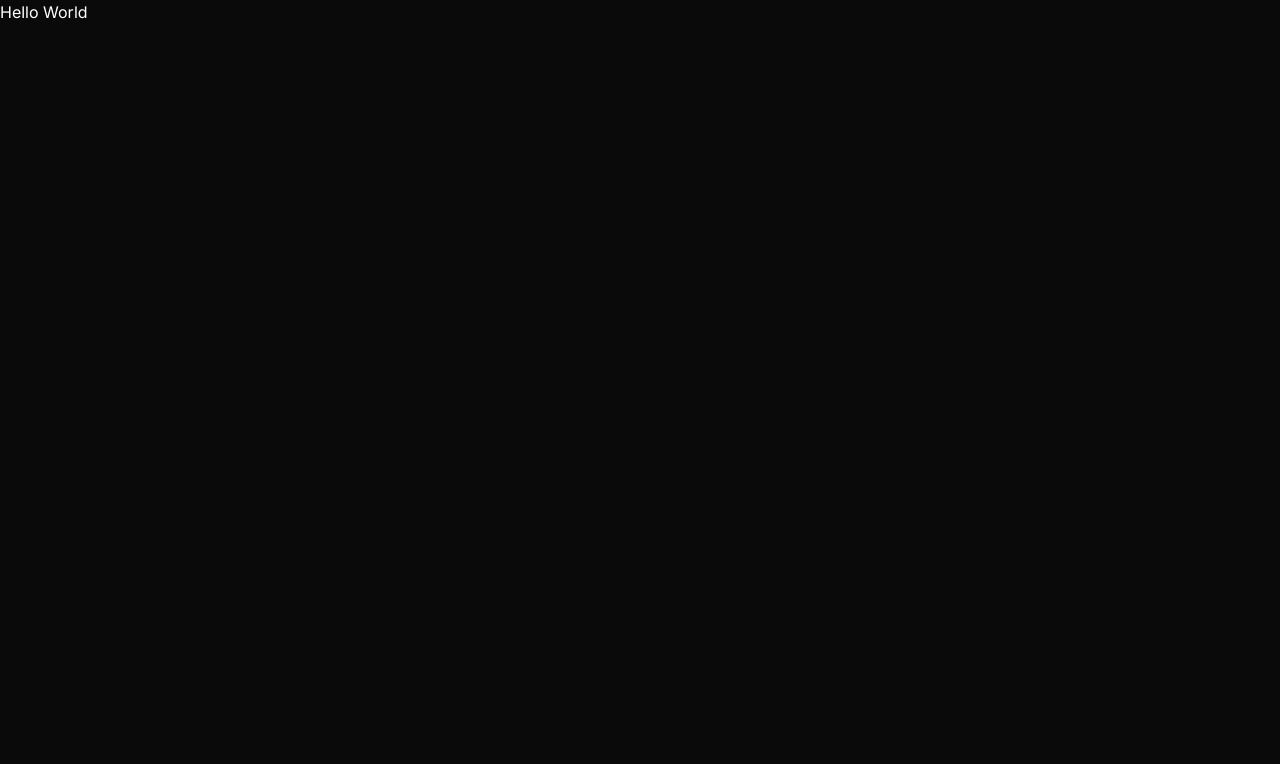
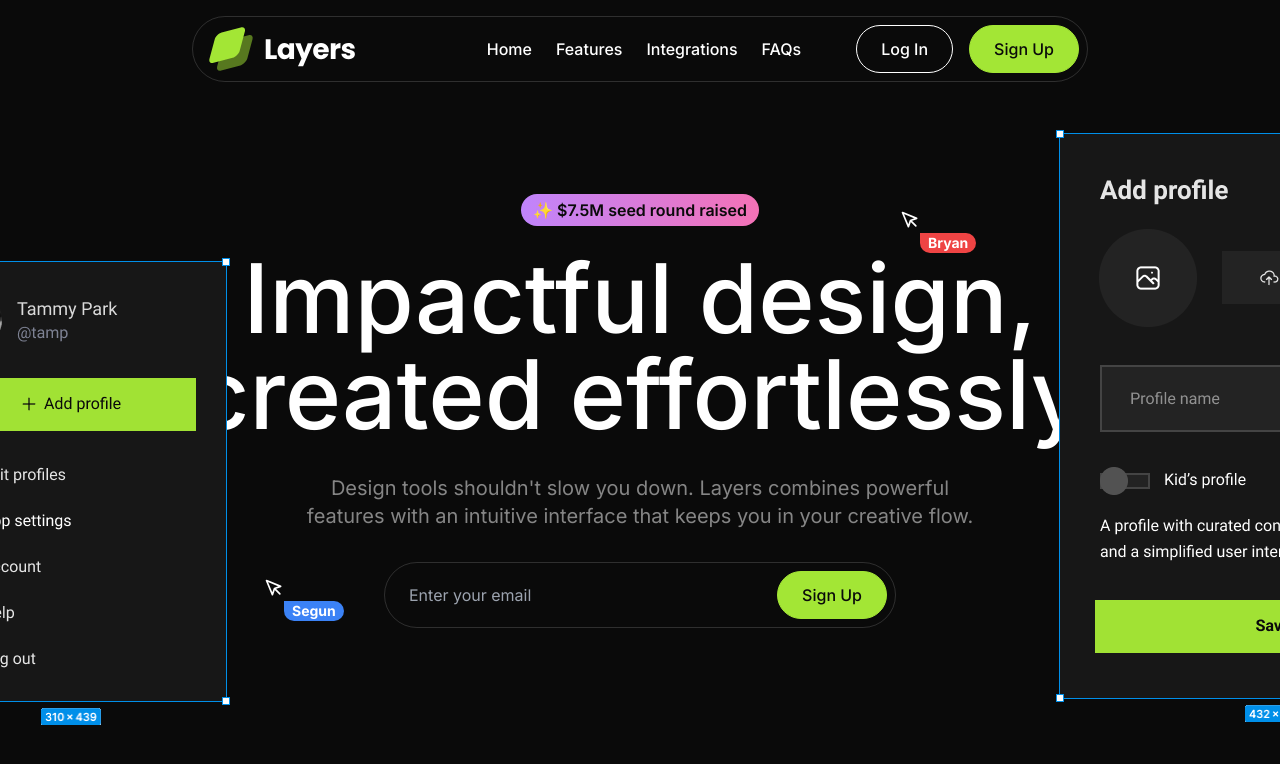
Before and after one commit to boarnerges/landingPage, a Next.js app: page / in a window 1280 px wide. Shown: the top 764 px of the page. Built offline with nearby package versions, Linux system fonts and the light colour scheme.

Commit message:
Navbar and Hero

```diff
--- a/src/app/page.tsx
+++ b/src/app/page.tsx
@@ -1,3 +1,10 @@
+import Hero from "@/sections/Hero";
+import Navbar from "@/sections/Navbar";
 export default function Home() {
-    return <div>Hello World</div>;
+    return (
+        <>
+            <Navbar />
+            <Hero />
+        </>
+    );
 }
--- /dev/null
+++ b/src/components/Button.tsx
@@ -0,0 +1,32 @@
+import { ButtonHTMLAttributes } from "react";
+import { cva } from "class-variance-authority";
+
+const classes = cva("border h-12 rounded-full px-6 font-medium", {
+    variants: {
+        variant: {
+            primary: "bg-lime-400 text-neutral-950 border-lime-400",
+            secondary: "border-white text-white bg-transparent",
+        },
+        size: {
+            sm: "h-10",
+        },
+    },
+});
+export default function Button(
+    props: {
+        variant: "primary" | "secondary";
+        size?: "sm";
+    } & ButtonHTMLAttributes<HTMLButtonElement>
+) {
+    const { variant, size, className, ...otherProps } = props;
+    return (
+        <button
+            className={classes({
+                variant,
+                size,
+                className,
+            })}
+            {...otherProps}
+        />
+    );
+}
--- /dev/null
+++ b/src/components/Pointer.tsx
@@ -0,0 +1,36 @@
+import { twMerge } from "tailwind-merge";
+export default function Pointer(props: {
+    name: string;
+    color?: "red" | "blue";
+}) {
+    const { name, color } = props;
+    return (
+        <div className="relative">
+            <svg
+                xmlns="http://www.w3.org/2000/svg"
+                width="24"
+                height="24"
+                viewBox="0 0 24 24"
+                fill="none"
+                stroke="currentColor"
+                stroke-width="2"
+                stroke-linecap="round"
+                stroke-linejoin="round"
+                className="feather feather-mouse-pointer text-white size-5"
+            >
+                <path d="M3 3l7.07 16.97 2.51-7.39 7.39-2.51L3 3z"></path>
+                <path d="M13 13l6 6"></path>
+            </svg>
+            <div className="absolute top-full left-full">
+                <div
+                    className={twMerge(
+                        "inline-flex rounded-full font-bold text-sm bg-blue-500 px-2 rounded-tl-none",
+                        color === "red" && "bg-red-500"
+                    )}
+                >
+                    {name}
+                </div>
+            </div>
+        </div>
+    );
+}
--- a/src/sections/Hero.tsx
+++ b/src/sections/Hero.tsx
@@ -1,3 +1,57 @@
+import Button from "@/components/Button";
+import designExample1Image from "@/assets/images/design-example-1.png";
+import designExample2Image from "@/assets/images/design-example-2.png";
+import Image from "next/image";
+import Pointer from "@/components/Pointer";
+
 export default function Hero() {
-    return <div>Hero</div>;
+    return (
+        <section className="py-24 overflow-x-clip">
+            <div className="container relative">
+                <div className="absolute -left-32 top-16 hidden lg:block">
+                    <Image src={designExample1Image} alt="Design 1" />
+                </div>
+                <div className="absolute -right-64 -top-16 hidden lg:block">
+                    <Image
+                        src={designExample2Image}
+                        alt="Design example 2 image"
+                    />
+                </div>
+                <div className="absolute left-56 top-96 hidden lg:block">
+                    <Pointer name="Segun" />
+                </div>
+                <div className="absolute right-80 top-4 hidden lg:block">
+                    <Pointer name="Bryan" color="red" />
+                </div>
+                <div className="flex justify-center">
+                    <div className="inline-flex py-1 px-3 bg-gradient-to-r from-purple-400 to-pink-400 rounded-full text-neutral-950 font-semibold">
+                        ✨ $7.5M seed round raised
+                    </div>
+                </div>
+                <h1 className="text-6xl md:text-7xl lg:text-8xl font-medium text-center mt-6">
+                    Impactful design, created effortlessly
+                </h1>
+                <p className="text-center text-xl text-white/50 mt-8 max-w-2xl mx-auto">
+                    Design tools shouldn't slow you down. Layers combines
+                    powerful features with an intuitive interface that keeps you
+                    in your creative flow.
+                </p>
+                <form className="flex border border-white/15 rounded-full p-2 mt-8 max-w-lg mx-auto">
+                    <input
+                        type="email"
+                        placeholder="Enter your email"
+                        className="bg-transparent px-4 md:flex-1 "
+                    />
+                    <Button
+                        type="submit"
+                        variant="primary"
+                        className="whitespace-nowrap"
+                        size="sm"
+                    >
+                        Sign Up
+                    </Button>
+                </form>
+            </div>
+        </section>
+    );
 }
--- a/src/sections/Navbar.tsx
+++ b/src/sections/Navbar.tsx
@@ -1,3 +1,6 @@
+import Image from "next/image";
+import logoImage from "@/assets/images/logo.svg";
+import Button from "@/components/Button";
 const navLinks = [
     { label: "Home", href: "#" },
     { label: "Features", href: "#features" },
@@ -6,5 +9,58 @@
 ];
 
 export default function Navbar() {
-    return <div>Navbar</div>;
+    return (
+        <section className="py-4">
+            <div className="container max-w-5xl">
+                <div className="grid grid-cols-2 lg:grid-cols-3 border border-white/15 rounded-full p-2 px-4 md:pr-2 items-center">
+                    <div>
+                        <Image
+                            src={logoImage}
+                            alt="layers logo"
+                            className="h-9 md:h-auto w-auto "
+                        />
+                    </div>
+                    <div className="lg:flex justify-center items-center hidden">
+                        <nav className="flex gap-6 font-medium">
+                            {navLinks.map((link) => (
+                                <a href={link.href} key={link.label}>
+                                    {link.label}
+                                </a>
+                            ))}
+                        </nav>
+                    </div>
+                    <div className="flex justify-end gap-4">
+                        <svg
+                            xmlns="http://www.w3.org/2000/svg"
+                            width="24"
+                            height="24"
+                            viewBox="0 0 24 24"
+                            fill="none"
+                            stroke="currentColor"
+                            stroke-width="2"
+                            stroke-linecap="round"
+                            stroke-linejoin="round"
+                            className="feather feather-menu md:hidden"
+                        >
+                            <line x1="3" y1="12" x2="21" y2="12"></line>
+                            <line x1="3" y1="6" x2="21" y2="6"></line>
+                            <line x1="3" y1="18" x2="21" y2="18"></line>
+                        </svg>
+                        <Button
+                            variant="secondary"
+                            className="hidden md:inline-flex items-center"
+                        >
+                            Log In
+                        </Button>
+                        <Button
+                            variant="primary"
+                            className="hidden md:inline-flex items-center"
+                        >
+                            Sign Up
+                        </Button>
+                    </div>
+                </div>
+            </div>
+        </section>
+    );
 }
```
